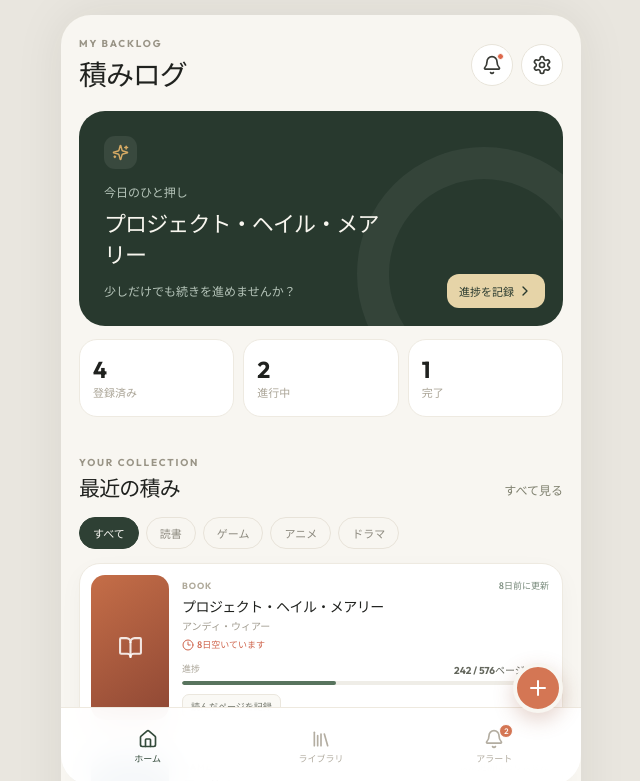
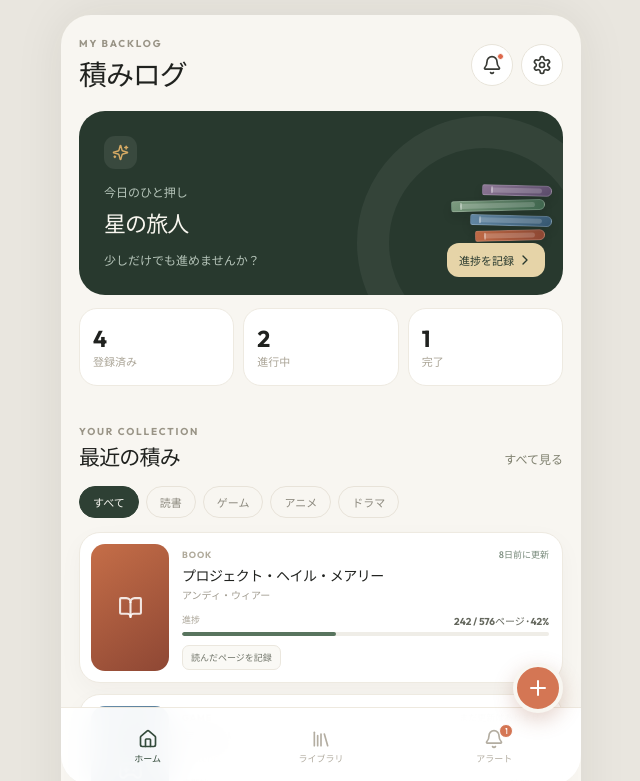
Before and after one commit to GridAtlas/tsumilog, a React (Vite) app: page / in a window 1280 px wide. Shown: the top 781 px of the page, without its empty margins (319-959 px from the left). Built offline with nearby package versions, Linux system fonts and the light colour scheme.

Commit message:
Refine backlog alerts and hero artwork

```diff
--- a/src/App.tsx
+++ b/src/App.tsx
@@ -4,7 +4,6 @@ import {
   BookOpen,
   Check,
   ChevronRight,
-  Clock3,
   Clapperboard,
   Gamepad2,
   Home,
@@ -42,16 +41,17 @@ type Item = {
   currentAmount: number
   purchasedAt: string
   lastActiveAt?: string
-  alertAfterDays: number
+  alertAfterDays?: number
   cover: string
   history: ProgressLog[]
 }
 
-type StoredItem = Partial<Item> & Pick<Item, 'id' | 'title' | 'subtitle' | 'type' | 'purchasedAt' | 'alertAfterDays' | 'cover'> & {
+type StoredItem = Partial<Item> & Pick<Item, 'id' | 'title' | 'subtitle' | 'type' | 'purchasedAt' | 'cover'> & {
   progress?: number
 }
 
 const DAY = 1000 * 60 * 60 * 24
+const staleAfterDays = 14
 const storageKey = 'tsumilog-items'
 const exportVersion = 1
 
@@ -66,7 +66,6 @@ const initialItems: Item[] = [
     currentAmount: 242,
     purchasedAt: '2026-04-18',
     lastActiveAt: '2026-05-27',
-    alertAfterDays: 5,
     cover: 'cover-orange',
     history: [
       { id: 101, date: '2026-05-27', amount: 38, currentAmount: 242 },
@@ -83,7 +82,6 @@ const initialItems: Item[] = [
     totalAmount: 15,
     currentAmount: 0,
     purchasedAt: '2026-05-10',
-    alertAfterDays: 14,
     cover: 'cover-blue',
     history: [],
   },
@@ -97,7 +95,6 @@ const initialItems: Item[] = [
     currentAmount: 163,
     purchasedAt: '2026-04-02',
     lastActiveAt: '2026-06-02',
-    alertAfterDays: 7,
     cover: 'cover-green',
     history: [
       { id: 301, date: '2026-06-02', amount: 35, currentAmount: 163 },
@@ -115,7 +112,6 @@ const initialItems: Item[] = [
     currentAmount: 5,
     purchasedAt: '2026-03-22',
     lastActiveAt: '2026-05-28',
-    alertAfterDays: 14,
     cover: 'cover-purple',
     history: [
       { id: 401, date: '2026-05-28', amount: 1.5, currentAmount: 5 },
@@ -160,7 +156,6 @@ function isValidStoredItem(item: unknown): item is StoredItem {
     typeof candidate.subtitle === 'string' &&
     ['book', 'game', 'anime', 'drama'].includes(candidate.type ?? '') &&
     typeof candidate.purchasedAt === 'string' &&
-    typeof candidate.alertAfterDays === 'number' &&
     typeof candidate.cover === 'string'
   )
 }
@@ -246,8 +241,8 @@ function App() {
     () =>
       items.filter((item) => {
         if (item.status === 'completed') return false
-        const reference = item.status === 'unstarted' ? item.purchasedAt : item.lastActiveAt
-        return dateDiff(reference) >= item.alertAfterDays
+        if (item.status === 'unstarted') return true
+        return dateDiff(item.lastActiveAt) >= staleAfterDays
       }),
     [items],
   )
@@ -345,8 +340,9 @@ function App() {
                 <span className="hero-icon"><Sparkles size={17} /></span>
                 <p>今日のひと押し</p>
                 <h2>{alerts[0]?.title ?? '積みはありません'}</h2>
-                <span>{alerts[0] ? '少しだけでも続きを進めませんか？' : 'この調子で楽しみましょう'}</span>
+                <span>{alerts[0] ? '少しだけでも進めませんか？' : 'この調子で楽しみましょう'}</span>
               </div>
+              <HeroBookStack items={items} />
               {alerts[0] && (
                 <button className="hero-action" onClick={() => setProgressItem(alerts[0])}>
                   進捗を記録 <ChevronRight size={16} />
@@ -432,6 +428,34 @@ function App() {
   )
 }
 
+function HeroBookStack({ items }: { items: Item[] }) {
+  const stackItems = items.length
+    ? items.filter((item) => item.status !== 'completed').concat(items.filter((item) => item.status === 'completed')).slice(0, 7)
+    : [
+      { id: 1, cover: 'cover-orange' },
+      { id: 2, cover: 'cover-blue' },
+      { id: 3, cover: 'cover-green' },
+      { id: 4, cover: 'cover-purple' },
+    ]
+
+  return (
+    <div className="book-stack" aria-hidden="true">
+      {stackItems.map((item, index) => (
+        <span
+          key={item.id}
+          className={`stack-book ${item.cover}`}
+          style={{
+            width: `${70 + (index % 3) * 12}px`,
+            transform: `translateX(${index % 2 === 0 ? 0 : 7}px) rotate(${index % 2 === 0 ? '-1.5deg' : '1.5deg'})`,
+          }}
+        >
+          <i />
+        </span>
+      ))}
+    </div>
+  )
+}
+
 function SettingsSheet({ items, onClose, onImport }: { items: Item[]; onClose: () => void; onImport: (items: Item[]) => void }) {
   const fileInputRef = useRef<HTMLInputElement>(null)
   const [message, setMessage] = useState('')
@@ -501,9 +525,8 @@ function SettingsSheet({ items, onClose, onImport }: { items: Item[]; onClose: (
 }
 
 function ItemCard({ item, onOpen, onProgress }: { item: Item; onOpen: () => void; onProgress: () => void }) {
-  const reference = item.status === 'unstarted' ? item.purchasedAt : item.lastActiveAt
-  const inactiveDays = dateDiff(reference)
-  const warning = item.status !== 'completed' && inactiveDays >= item.alertAfterDays
+  const inactiveDays = dateDiff(item.lastActiveAt)
+  const warning = item.status === 'active' && inactiveDays >= staleAfterDays
   const progress = getProgress(item)
   const unit = getUnit(item.type)
 
@@ -524,7 +547,7 @@ function ItemCard({ item, onOpen, onProgress }: { item: Item; onOpen: () => void
         </div>
         <h3>{item.title}</h3>
         <p>{item.subtitle}</p>
-        {warning && <span className="warning"><Clock3 size={12} /> {inactiveDays}日空いています</span>}
+        {warning && <span className="warning">{inactiveDays}日空いています</span>}
         <div className="progress-heading">
           <span>{item.status === 'unstarted' ? '未開始' : item.status === 'completed' ? '完了' : '進捗'}</span>
           <strong>{formatAmount(item.currentAmount)} / {formatAmount(item.totalAmount)}{unit} · {progress}%</strong>
@@ -616,7 +639,6 @@ function AddSheet({ onClose, onAdd }: { onClose: () => void; onAdd: (item: Omit<
   const [subtitle, setSubtitle] = useState('')
   const [totalAmount, setTotalAmount] = useState('')
   const [purchasedAt, setPurchasedAt] = useState(new Date().toISOString().slice(0, 10))
-  const [alertAfterDays, setAlertAfterDays] = useState(14)
 
   return (
     <div className="sheet-backdrop" onMouseDown={onClose}>
@@ -627,7 +649,7 @@ function AddSheet({ onClose, onAdd }: { onClose: () => void; onAdd: (item: Omit<
           event.preventDefault()
           const parsedTotal = Number(totalAmount)
           if (!title.trim() || parsedTotal <= 0) return
-          onAdd({ title: title.trim(), subtitle: subtitle.trim(), type, totalAmount: parsedTotal, purchasedAt, alertAfterDays })
+          onAdd({ title: title.trim(), subtitle: subtitle.trim(), type, totalAmount: parsedTotal, purchasedAt })
         }}
       >
         <div className="sheet-handle" />
@@ -656,11 +678,6 @@ function AddSheet({ onClose, onAdd }: { onClose: () => void; onAdd: (item: Omit<
           <span className="field-hint">{type === 'book' ? '本の総ページ数を入力してください' : type === 'game' ? 'クリアまでにかかりそうな時間を入力してください' : '作品の全話数を入力してください'}</span>
         </label>
         <label>購入日<input type="date" value={purchasedAt} onChange={(event) => setPurchasedAt(event.target.value)} /></label>
-        <label>未開始アラート
-          <select value={alertAfterDays} onChange={(event) => setAlertAfterDays(Number(event.target.value))}>
-            <option value={3}>3日後</option><option value={7}>7日後</option><option value={14}>14日後</option><option value={30}>30日後</option>
-          </select>
-        </label>
         <button className="primary-button" type="submit">積みログに追加する</button>
       </form>
     </div>
--- a/src/styles.css
+++ b/src/styles.css
@@ -62,12 +62,50 @@ h2 { font-size: 21px; }
   background: #28392e;
 }
 .hero-card::after { content: ''; position: absolute; right: -48px; bottom: -75px; width: 190px; height: 190px; border: 32px solid rgba(255,255,255,.055); border-radius: 50%; }
-.hero-copy { position: relative; z-index: 1; max-width: 280px; }
+.hero-copy { position: relative; z-index: 1; max-width: min(280px, calc(100% - 86px)); }
 .hero-copy p { margin: 14px 0 7px; color: #b5c4b9; font-size: 12px; }
 .hero-copy h2 { margin-bottom: 8px; font-size: 22px; line-height: 1.4; }
 .hero-copy > span:last-child { color: #b5c4b9; font-size: 12px; }
 .hero-icon { display: grid; width: 33px; height: 33px; place-items: center; border-radius: 11px; color: #d6aa64; background: rgba(255,255,255,.08); }
 .hero-action { position: absolute; z-index: 1; right: 18px; bottom: 18px; display: flex; align-items: center; gap: 3px; padding: 9px 12px; border: 0; border-radius: 12px; color: #28392e; background: #e6d4a8; font-size: 11px; font-weight: 700; }
+.book-stack {
+  position: absolute;
+  right: 18px;
+  top: 22px;
+  z-index: 1;
+  display: flex;
+  width: 104px;
+  height: 108px;
+  flex-direction: column-reverse;
+  align-items: flex-end;
+  justify-content: flex-start;
+  gap: 4px;
+  pointer-events: none;
+}
+.stack-book {
+  position: relative;
+  display: block;
+  height: 11px;
+  border: 1px solid rgba(255,255,255,.18);
+  border-radius: 3px 7px 7px 3px;
+  box-shadow: 0 5px 10px rgba(12, 18, 14, .12);
+}
+.stack-book::before {
+  content: '';
+  position: absolute;
+  inset: 2px 9px 2px 8px;
+  border-radius: 999px;
+  background: rgba(255,255,255,.18);
+}
+.stack-book i {
+  position: absolute;
+  top: 1px;
+  bottom: 1px;
+  left: 8px;
+  width: 2px;
+  border-radius: 999px;
+  background: rgba(255,255,255,.36);
+}
 
 .stats-grid {
   display: grid;
@@ -88,7 +126,7 @@ h2 { font-size: 21px; }
 
 .filter-row { display: flex; gap: 7px; margin-bottom: 14px; overflow-x: auto; scrollbar-width: none; }
 .filter-row::-webkit-scrollbar { display: none; }
-.filter { padding: 7px 13px; border: 1px solid #e8e3d9; border-radius: 999px; color: #8c897e; background: transparent; font-size: 11px; font-weight: 600; }
+.filter { padding: 7px 13px; border: 1px solid #e8e3d9; border-radius: 999px; color: #8c897e; background: transparent; font-size: 11px; font-weight: 600; white-space: nowrap; }
 .filter.active { border-color: #2e4034; color: #f7f6f1; background: #2e4034; }
 
 .item-list { display: grid; gap: 11px; }
@@ -206,6 +244,11 @@ h2 { font-size: 21px; }
 }
 
 @media (max-width: 360px) {
+  .hero-card { padding: 22px; }
+  .hero-copy { max-width: calc(100% - 84px); }
+  .hero-copy h2 { font-size: 20px; }
+  .hero-copy > span:last-child { font-size: 11px; white-space: nowrap; }
+  .book-stack { right: 13px; width: 92px; }
   .sheet { padding-right: 14px; padding-left: 14px; }
 }
 
```
